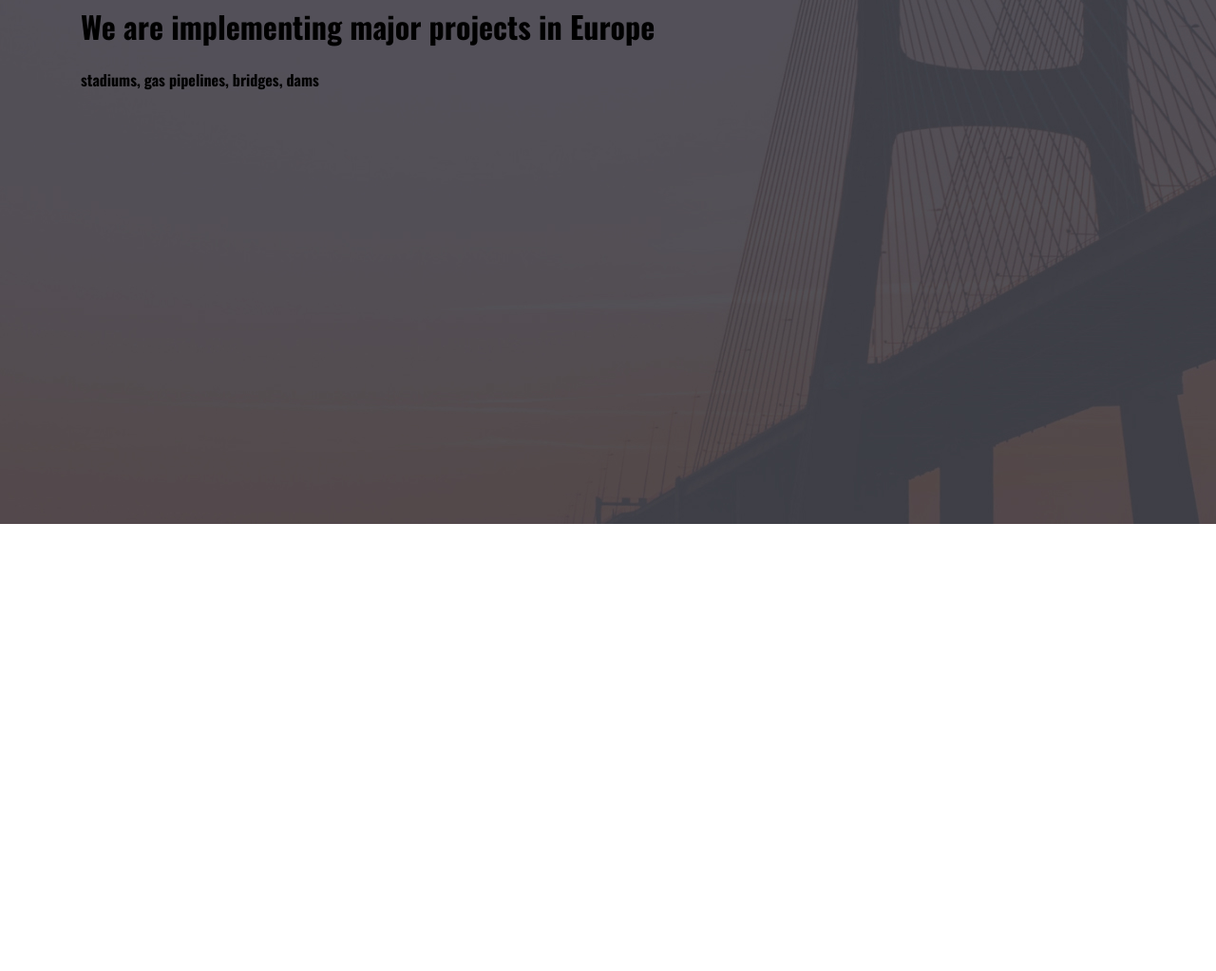
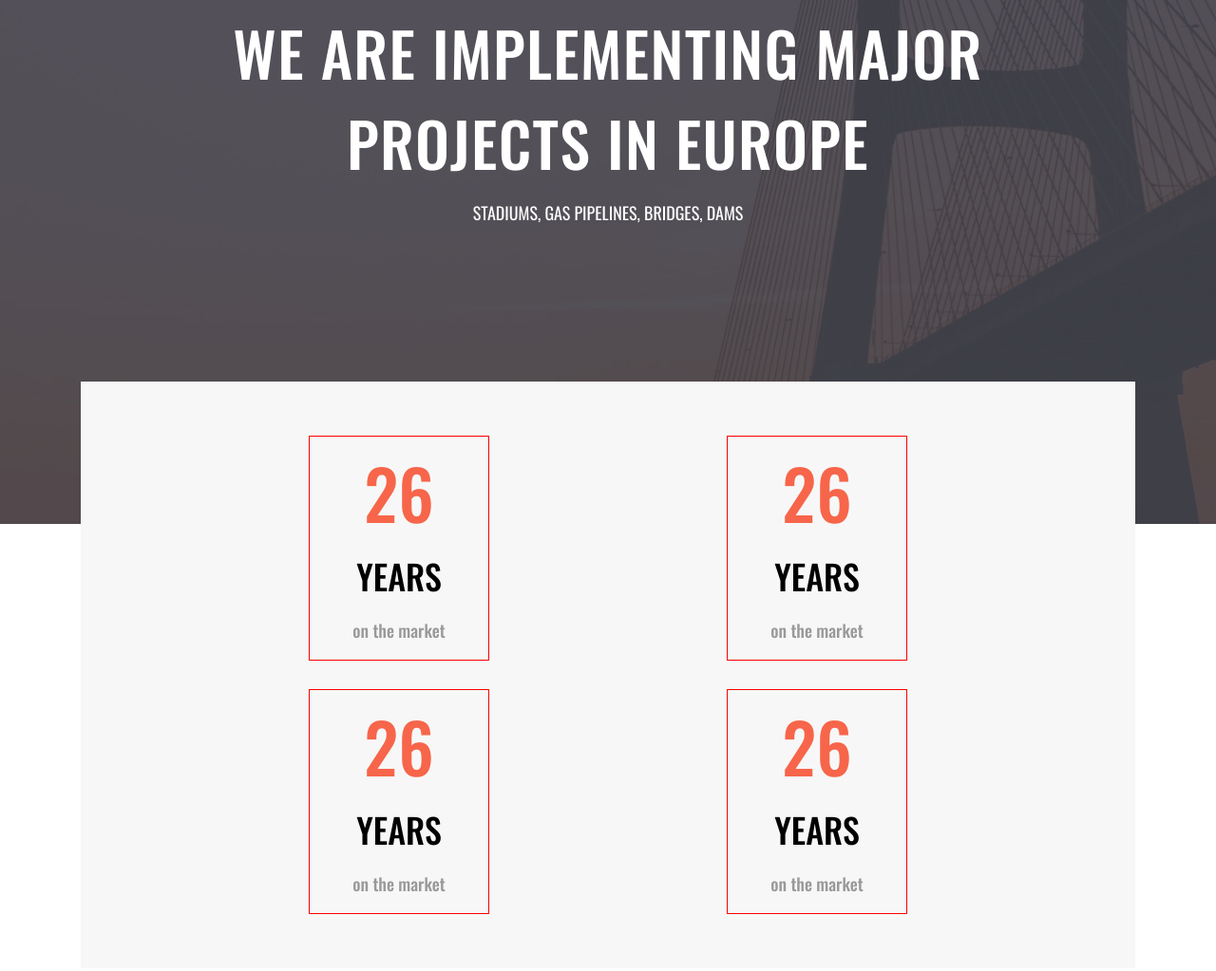
Before and after one commit to ShadePrima/figma-project-sait-2022, a plain HTML site: page index.html in a window 1280 px wide. Shown: the part 188-1211 px from the top of the page at 95% size. Before the commit the page ends 800 px from the top, so only its background shows below. Drawn offline with nearby package versions, Linux system fonts and the light colour scheme.

Commit message:
grid and @media

```diff
--- a/css/style.css
+++ b/css/style.css
@@ -9,6 +9,16 @@ html {
 *::before,
 *::after {
   box-sizing: inherit;
+}
+
+h1,
+h2,
+h3,
+h4,
+h5,
+h6 {
+  padding: 0;
+  margin: 0;
 }
 
 body {
@@ -87,7 +97,7 @@ body {
 
 .header__title {
   padding-top: 20px;
-    margin-bottom: 112px;
+  margin-bottom: 116px;
   display: flex;
   justify-content: space-between;
   align-items: flex-end;
@@ -115,11 +125,106 @@ body {
   display: block;
   width: 21px;
   height: 3px;
-    background-color: var(--white-color);
+  background-color: #fff;
+  margin-bottom: 4px;
+}
+
+.burger__line:last-child {
+  margin-bottom: 0;
 }
 
 .h1 {
+  font-weight: 500;
+  font-size: 64px;
+  line-height: 95px;
+  text-align: center;
+  letter-spacing: 0.02em;
+  text-transform: uppercase;
+  max-width: 1000px;
+  margin: 0 auto;
+  margin-bottom: 13px;
+  color: var(--white-color);
 }
 
 .h4 {
+  margin: 0 auto;
+  font-weight: 400;
+  font-size: 18px;
+  line-height: 27px;
+  text-align: center;
+  text-transform: uppercase;
+  max-width: 734px;
+  color: var(--white-color);
 }
+
+.about {
+  min-height: 1080px;
+  position: relative;
+}
+
+.info {
+  position: absolute;
+  top: -150px;
+  left: 50%;
+  transform: translateX(-50%);
+  max-width: 1110px;
+  width: 100%;
+  min-height: 300px;
+  background-color: #f7f7f7;
+  padding: 57px 130px;
+}
+
+.container {
+}
+.about__grid {
+  display: grid;
+  grid-template-columns: repeat(4, 1fr);
+  gap: 30px;
+  justify-items: center;
+}
+
+.about__grid-item {
+  border: 1px solid red;
+  text-align: center;
+  width: 190px;
+}
+
+.about__h4 {
+  color: var(--accent-color);
+  font-weight: 500;
+  font-size: 72px;
+  text-transform: uppercase;
+  margin-bottom: 3px;
+  line-height: 117px;
+}
+
+.about__h5 {
+  color: #000;
+  font-size: 36px;
+  font-weight: 500;
+  text-transform: uppercase;
+}
+
+.about__p {
+  color: var(--gray-color);
+  font-size: 18px;
+  font-weight: 500;
+}
+
+@media screen and (max-width: 1280px) {
+  .about__grid {
+    grid-template-columns: repeat(2, 1fr);
+    grid-template-rows: repeat(2, 1fr)
+  }
+}
+
+@media screen and (max-width: 768px) {
+  .info {
+    position: relative;
+  }
+
+  .about__grid {
+    grid-template-columns: repeat(1, 1fr);
+    grid-template-rows: repeat(4, 1fr);
+  }
+}
--- a/index.html
+++ b/index.html
@@ -29,5 +29,36 @@
         <h4 class="h4">stadiums, gas pipelines, bridges, dams</h4>
       </div>
     </header>
+    <section class="about">
+      <div class="info">
+        <div class="container">
+          <div class="about__grid">
+            <div class="about__grid-item">
+              <h4 class="about__h4">26</h4>
+              <h5 class="about__h5">years</h5>
+              <p class="about__p">on the market</p>
+            </div>
+            <div class="about__grid-item">
+              <h4 class="about__h4">26</h4>
+              <h5 class="about__h5">years</h5>
+              <p class="about__p">on the market</p>
+            </div>
+            <div class="about__grid-item">
+              <h4 class="about__h4">26</h4>
+              <h5 class="about__h5">years</h5>
+              <p class="about__p">on the market</p>
+            </div>
+            <div class="about__grid-item">
+              <h4 class="about__h4">26</h4>
+              <h5 class="about__h5">years</h5>
+              <p class="about__p">on the market</p>
+            </div>
+          </div>
+        </div>
+        <div class="container">
+
+        </div>
+      </div>
+    </section>
   </body>
 </html>
```
Lines whose indentation alone changed are shown as unchanged.
